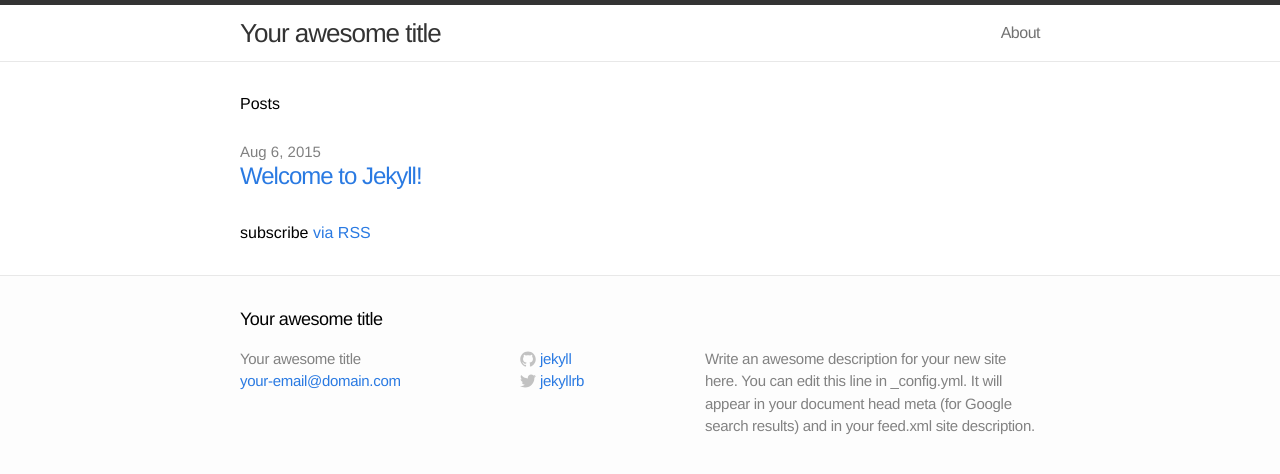
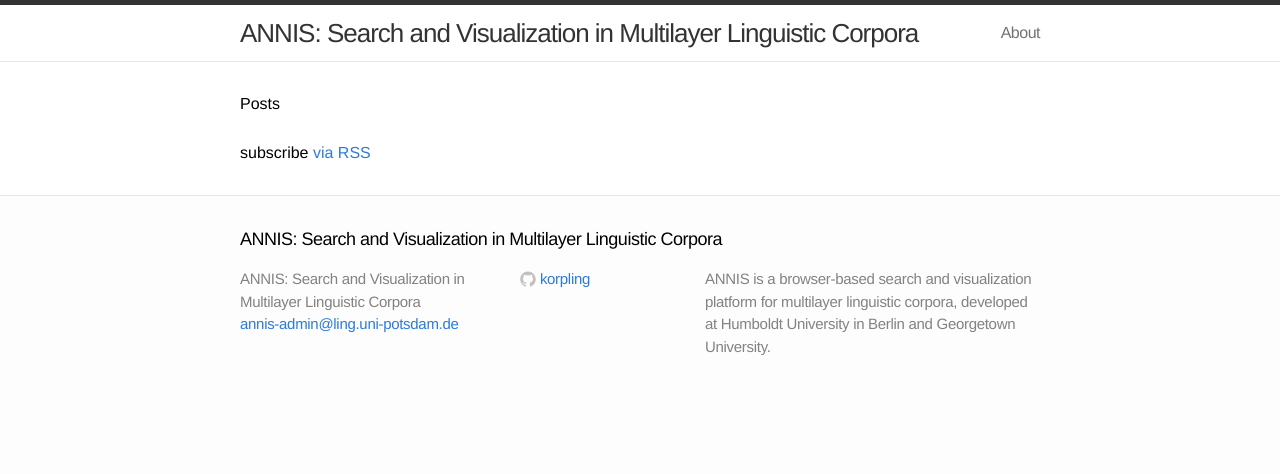
Before and after one commit to corpus-tools/corpus-tools.github.io, a Jekyll site: the page built from index.html, in a window 1280 px wide. Shown: the top 474 px of the page. Built offline with Jekyll 4.4.1, drawn with Linux system fonts in a browser that asks for light colours.

Commit message:
updated git ignore and config

```diff
--- a/_config.yml
+++ b/_config.yml
@@ -1,11 +1,10 @@
 # Site settings
-title: Your awesome title
-email: your-email@domain.com
-description: "Write an awesome description for your new site here. You can edit this line in _config.yml. It will appear in your document head meta (for Google search results) and in your feed.xml site description."
+title: "ANNIS: Search and Visualization in Multilayer Linguistic Corpora"
+email: "annis-admin@ling.uni-potsdam.de"
+description: "ANNIS is a browser-based search and visualization platform for multilayer linguistic corpora, developed at Humboldt University in Berlin and Georgetown University."
 baseurl: ""
-url: "http://yourdomain.com"
-twitter_username: jekyllrb
-github_username:  jekyll
+url: "http://annis-tools.org"
+github_username:  korpling
 
 # Build settings
 markdown: kramdown
```
Also changed, not shown: _posts/2015-08-06-welcome-to-jekyll.markdown (deleted, +0 -24 lines), 1 other file.
